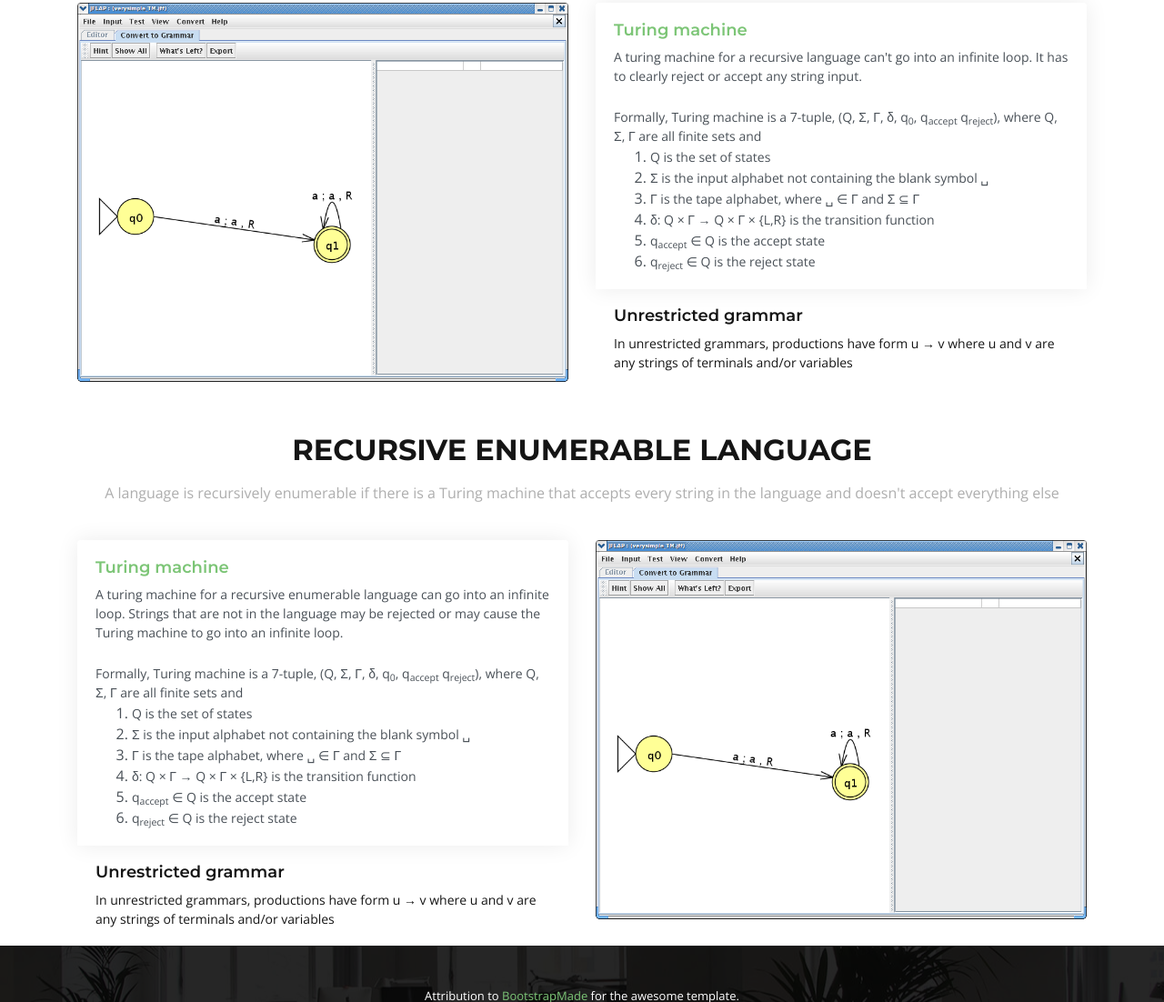
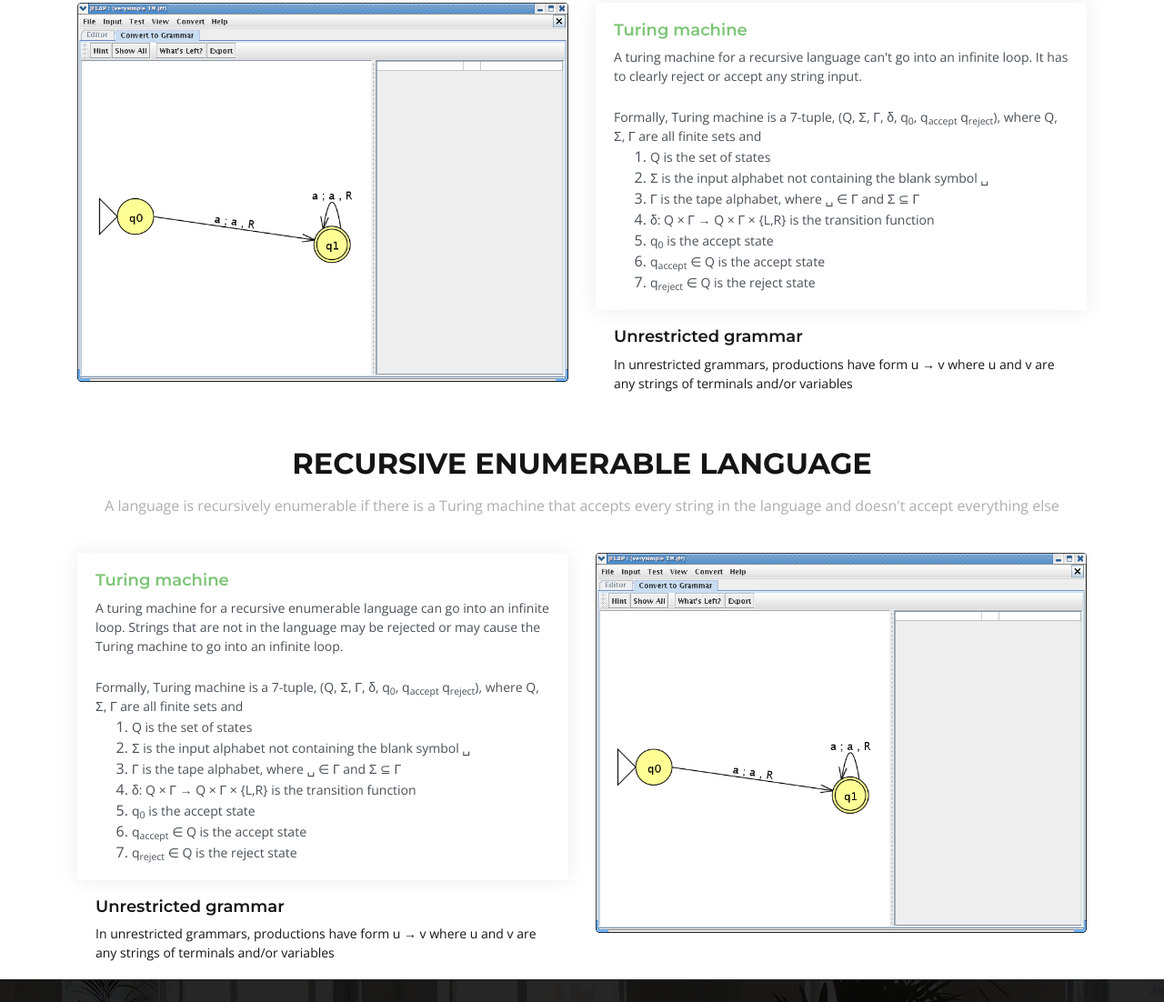
Before and after one commit to CrypticSquirrel/chomsky-hierarchy, a plain HTML site: page index.html in a window 1280 px wide. Shown: the part 3782-4884 px from the top of the page at 91% size. Drawn offline with nearby package versions, Linux system fonts and the light colour scheme.

Commit message:
Update index.html

```diff
--- a/index.html
+++ b/index.html
@@ -532,6 +532,11 @@
                                                 </p>
                                             </li>
                                             <li>
+                                                <p>
+                                                    q<sub>0</sub> is the accept state
+                                                </p>
+                                            </li>
+                                            <li>
                                                 <p>q<sub>accept</sub> ∈ Q is the accept state</p>
                                             </li>
                                             <li><p>q<sub>reject</sub> ∈ Q is the reject state</p></li>
@@ -599,6 +604,11 @@
                                                 <p>
                                                     δ: Q × Γ → Q × Γ × {L,R} is the transition
                                                     function
+                                                </p>
+                                            </li>
+                                            <li>
+                                                <p>
+                                                    q<sub>0</sub> is the accept state
                                                 </p>
                                             </li>
                                             <li>
```
